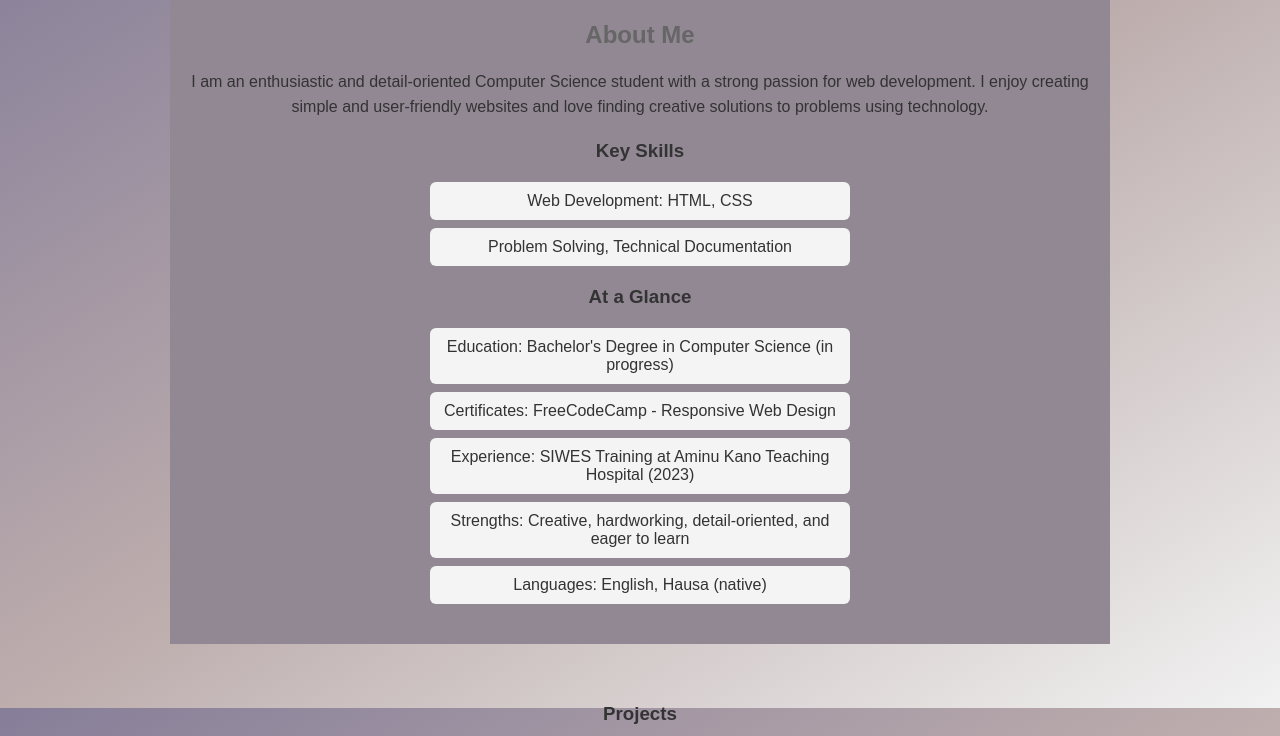
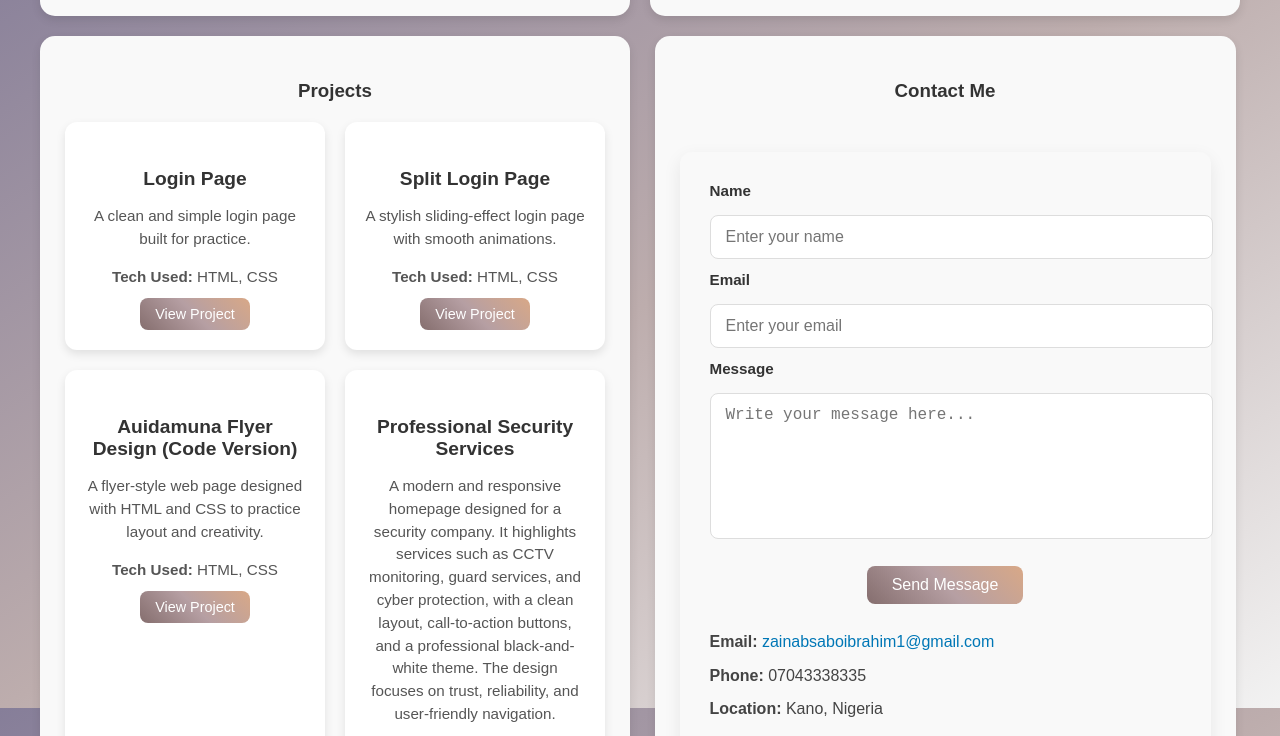
Before and after one commit to ZainabSabo/Portfolio, a plain HTML site: page index.html in a window 1280 px wide. Shown: the part 892-1628 px from the top of the page. Drawn offline with Linux system fonts and the light colour scheme.

Commit message:
Add files via upload

```diff
--- a/index.html
+++ b/index.html
@@ -11,8 +11,8 @@
 
     </head>
     <body>
-        <main>
-            <section>
+        <main class="grid-layout">
+            <section class="intro">
             <img src="images/My Picture.jpg" alt="Zainab Sabo Ibrahim" class="profile-img">
             <h1>Hi, I'm Zainab Sabo Ibrahim</h1>
             <h2>A Passionate Web Developer</h2>
@@ -67,8 +67,8 @@
 
 
 
-</section>
-            <section id="work"><h3>Projects</h3>
+
+            <section id="work" class="project"><h3>Projects</h3>
 <div class="projects">
 
   <div class="project">
@@ -129,7 +129,7 @@
 
 </div>
 </section>
-            <section><h3>Contact Me</h3>
+            <section class="contact"><h3>Contact Me</h3>
 
 <div class="contact-container">
 
--- a/styles.css
+++ b/styles.css
@@ -170,6 +170,9 @@ ul li {
   box-shadow: 0 8px 20px rgba(0, 0, 0, 0.15);
 }
 
+.contact{
+  width: 90%;
+}
 .contact-container {
   max-width: 600px;
   margin: 50px auto;
@@ -178,6 +181,7 @@ ul li {
   border-radius: 12px;
   box-shadow: 0 6px 18px rgba(0,0,0,0.08);
   text-align: left;
+  height: 1000px;
 }
 
 .contact-form form {
@@ -293,3 +297,40 @@ ul li {
 .btn-centered:hover {
   background: gray;
 }
+
+
+
+
+
+/* --- GRID LAYOUT --- */
+.grid-layout {
+  display: grid;
+  grid-template-columns: repeat(2, 1fr);
+  grid-template-rows: repeat(2, auto);
+  gap: 20px;
+  padding: 40px;
+  max-width: 1200px;
+  margin: 0 auto;
+}
+
+/* Each box styling */
+.grid-layout section {
+  background: #f9f9f9;
+  border-radius: 15px;
+  box-shadow: 0 4px 10px rgba(0, 0, 0, 0.1);
+  padding: 25px;
+  transition: transform 0.3s ease, box-shadow 0.3s ease;
+}
+
+/* Hover effect */
+.grid-layout section:hover {
+  transform: translateY(-5px);
+  box-shadow: 0 6px 20px rgba(0, 0, 0, 0.15);
+}
+
+/* Make it responsive */
+@media (max-width: 768px) {
+  .grid-layout {
+    grid-template-columns: 1fr;
+  }
+}
```
